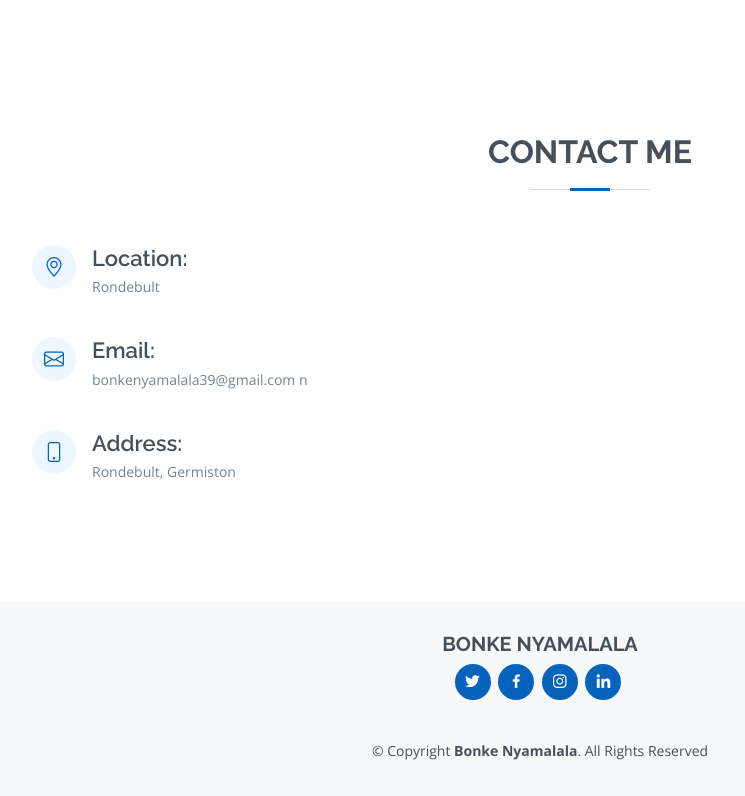
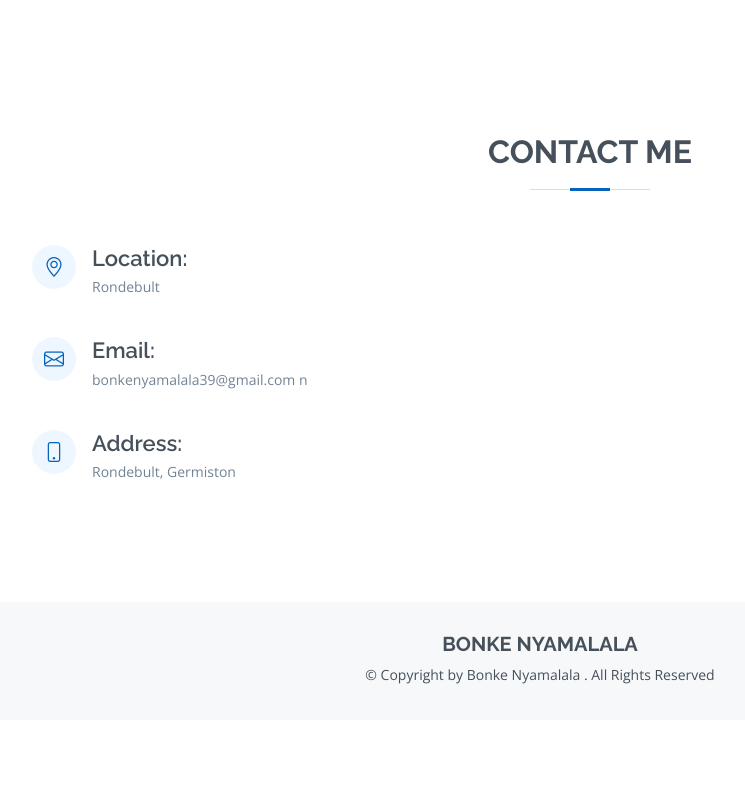
Before and after one commit to Bonke12/cv, a plain HTML site: page index.html in a window 1280 px wide. Shown: the part 2654-3450 px from the top of the page, without its empty margins (100-845 px from the left). After the commit the page ends 3374 px from the top, so only its background shows below. Drawn offline with nearby package versions, Linux system fonts and the light colour scheme.

Commit message:
delete social app

```diff
--- a/assets/css/style.css
+++ b/assets/css/style.css
@@ -561,7 +561,7 @@ section {
 }
 
 .resume .resume-item ul {
-  padding-left: 20px;
+  padding-left: 50px;
 }
 
 .resume .resume-item ul li {
--- a/index.html
+++ b/index.html
@@ -349,15 +349,15 @@
   <!-- ======= Footer ======= -->
   <footer id="footer">
     <div class="container">      <h5><strong>BONKE NYAMALALA</strong></h5>
-      <div class="social-links">
+      <!-- <div class="social-links">
         <a href="https://twitter.com/?lang=en" class="twitter" target="_blank"><i class="bx bxl-twitter"></i></a>
         <a href="https://www.facebook.com/pages/?category=liked&ref=bookmarks" class="facebook" target="_blank"><i
             class="bx bxl-facebook"></i></a>
         <a href="https://www.instagram.com/?hl=en" class="instagram" target="_blank"><i class="bx bxl-instagram"></i></a>
         <a href="https://za.linkedin.com/" class="linkedin" target="_blank"><i class="bx bxl-linkedin"></i></a>
-      </div>
+      </div> -->
       <div class="copyright">
-        &copy; Copyright <strong><span>Bonke Nyamalala</span></strong>. All Rights Reserved
+        &copy; Copyright by <span>Bonke Nyamalala</span> . All Rights Reserved
       </div>
       <div class="credits">
         <!-- All the links in the footer should remain intact. -->
```
